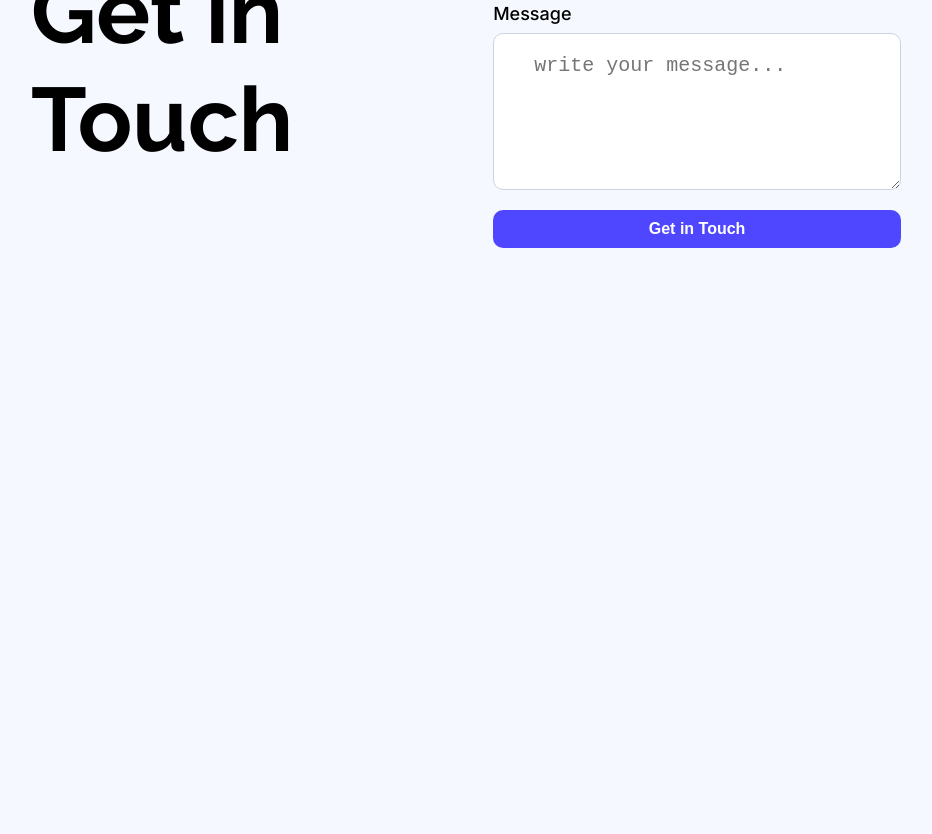
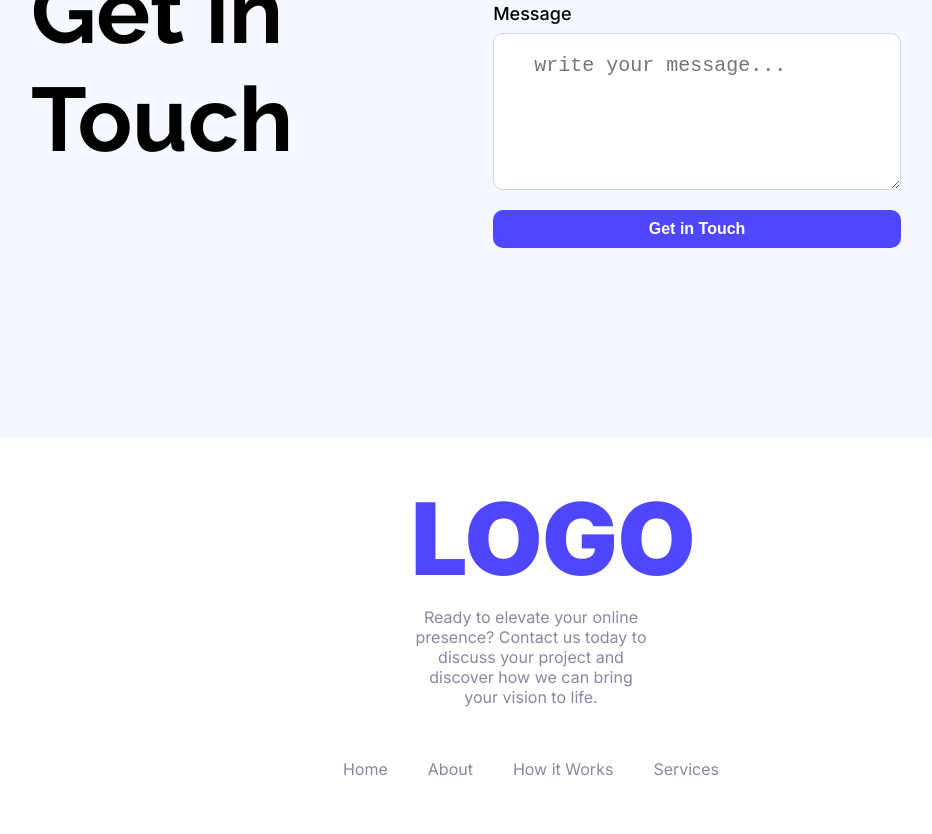
Before and after one commit to maimuna03134/Assig-01-B12A01-landing-launchpad-, a plain HTML site: page index.html in a window 1280 px wide. Shown: the part 3273-4107 px from the top of the page, without its empty margins (109-1041 px from the left). Before the commit the page ends 3711 px from the top, so only its background shows below. Drawn offline with Linux system fonts and the light colour scheme.

Commit message:
project B12A01-landing-launchpad done

```diff
--- a/index.html
+++ b/index.html
@@ -186,10 +186,21 @@
     </main>
     <!-- main section end here -->
 
-
-    <footer>
-
+    <!-- footer section start here -->
+    <footer class="footer-section inter text-center">
+        <div class="text-contant">
+            <h1>LOGO</h1>
+            <p>Ready to elevate your online presence? Contact us today to discuss your project and discover how we can bring your
+                vision to life.</p>
+        </div>
+        <nav class="footer-nav">
+            <a href="#">Home</a>
+            <a href="#">About</a>
+            <a href="#">How it Works</a>
+            <a href="#">Services</a>
+        </nav>
     </footer>
+    <!-- footer section end here -->
 </body>
 
 </html>
--- a/styles/launchpad.css
+++ b/styles/launchpad.css
@@ -265,7 +265,7 @@ nav h1 {
     border-radius: 50px;
 }
 
-/* form section style */
+/* contact section style */
 .contact {
     padding: 80px 20px;
 }
@@ -329,3 +329,33 @@ textarea {
     border-radius: 10px;
     border: 1px solid #cbd5e1;
 }
+
+/* footer section style */
+.footer-section {
+    padding: 40px 20px;
+    background-color: #FFFFFF;
+}
+.text-contant{
+    padding: 0 500px;
+}
+.text-contant h1 {
+    font-size: 100px;
+    font-weight: 900;
+    color: #4E47FF;
+    padding-bottom: 8px;
+}
+
+.text-contant p{
+    color: #8987A1;
+}
+
+/* footer-navbar style */
+.footer-nav {
+    display: flex;
+    justify-content: center;
+    gap: 40px;
+}
+.footer-nav a{
+    text-decoration: none;
+    color: #8987A1;
+}
```
